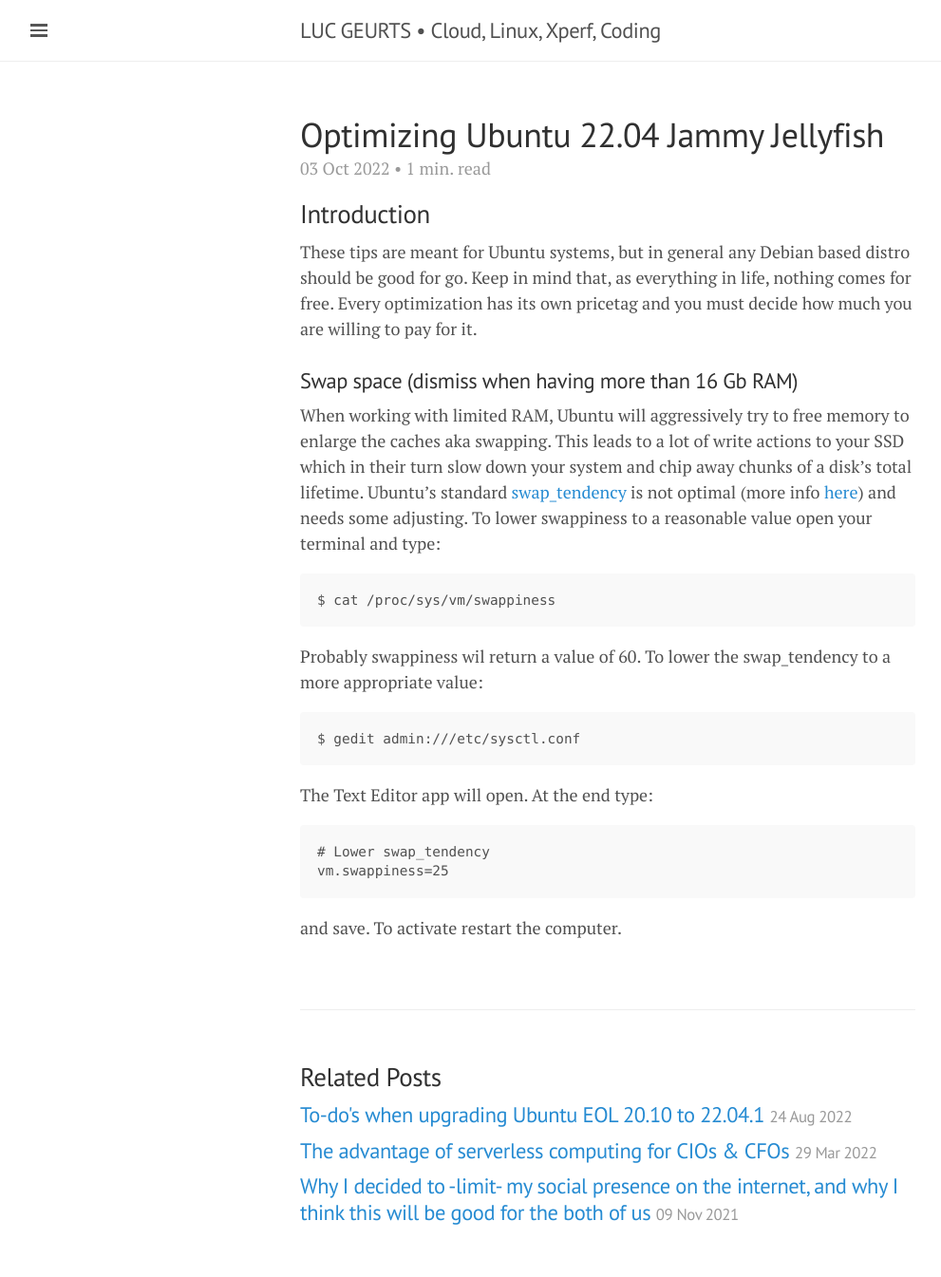
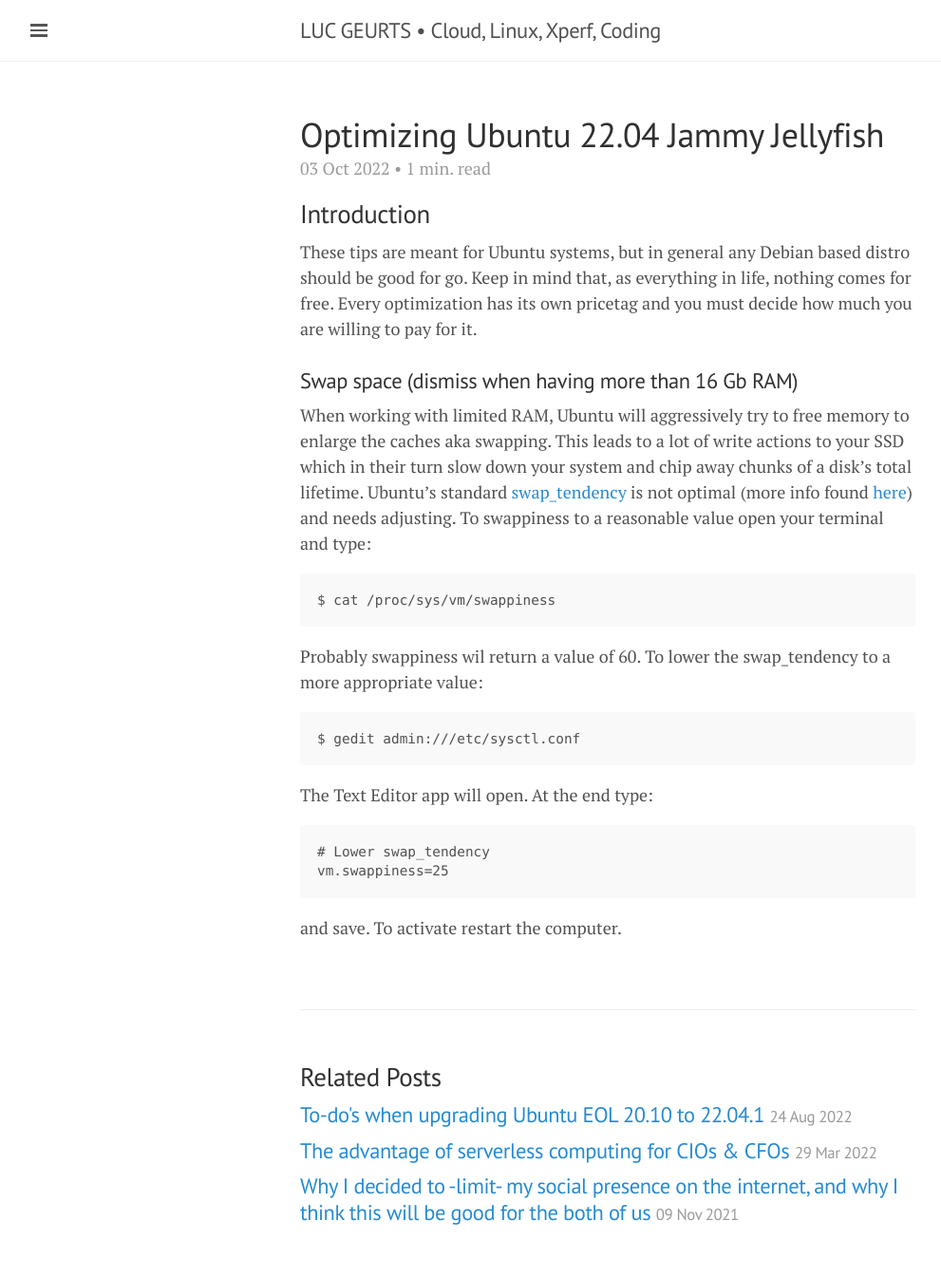
Before and after one commit to lgeurts/lgeurts.github.io, a Jekyll site: the page built from _posts/2022-10-03-optimizing-ubuntu-22.04-jammy-jellyfish.md, in a window 1280 px wide. Shown: the whole page at 95% size, without its empty margins (0-991 px from the left). Built offline with Jekyll 4.4.1, drawn with Linux system fonts in a browser that asks for light colours; nearby versions of some CDN libraries; comment, search, counter and statistics services are not loaded.

Commit message:
Update 2022-10-03-optimizing-ubuntu-22.04-jammy-jellyfish.md

````diff
--- a/_posts/2022-10-03-optimizing-ubuntu-22.04-jammy-jellyfish.md
+++ b/_posts/2022-10-03-optimizing-ubuntu-22.04-jammy-jellyfish.md
@@ -13,8 +13,9 @@
 
 ### Swap space (dismiss when having more than 16 Gb RAM)
 When working with limited RAM, Ubuntu will aggressively try to free memory to enlarge the caches aka swapping. This leads to a lot of write actions to your SSD which in their turn slow down your system and chip away chunks of a disk's total lifetime.
-Ubuntu's standard [swap_tendency](https://unix.stackexchange.com/questions/134202/when-is-swap-triggered-or-how-to-calculate-swap-tendency#134206) is not optimal (more info [here](https://rudd-o.com/linux-and-free-software/tales-from-responsivenessland-why-linux-feels-slow-and-how-to-fix-that)) and needs some adjusting.
-To lower swappiness to a reasonable value open your terminal and type:
+Ubuntu's standard [swap_tendency](https://unix.stackexchange.com/questions/134202/when-is-swap-triggered-or-how-to-calculate-swap-tendency#134206) is not optimal (more info found [here](https://rudd-o.com/linux-and-free-software/tales-from-responsivenessland-why-linux-feels-slow-and-how-to-fix-that)) and needs adjusting.
+To
+swappiness to a reasonable value open your terminal and type:
 ```
 $ cat /proc/sys/vm/swappiness
 ```
````
